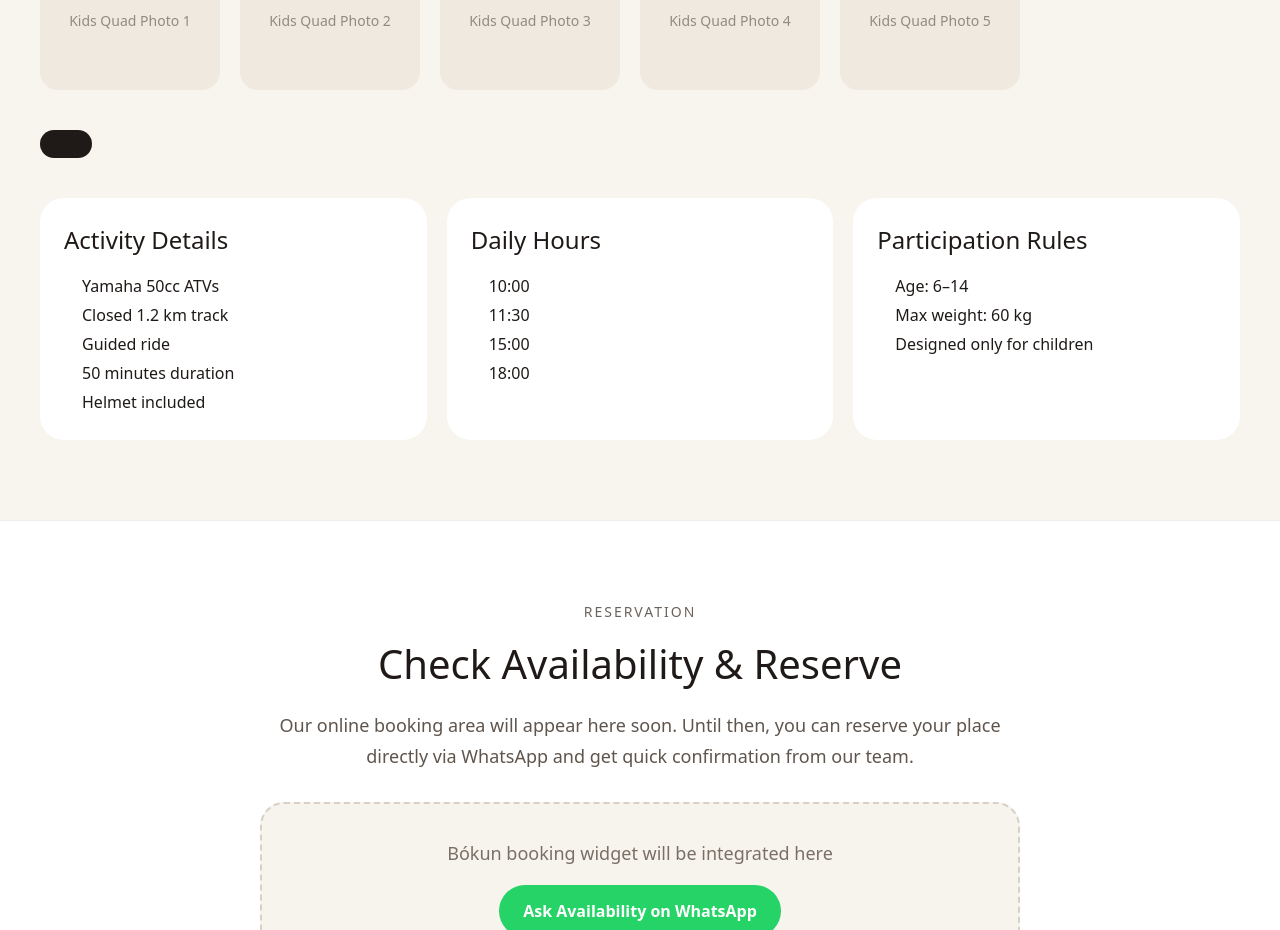
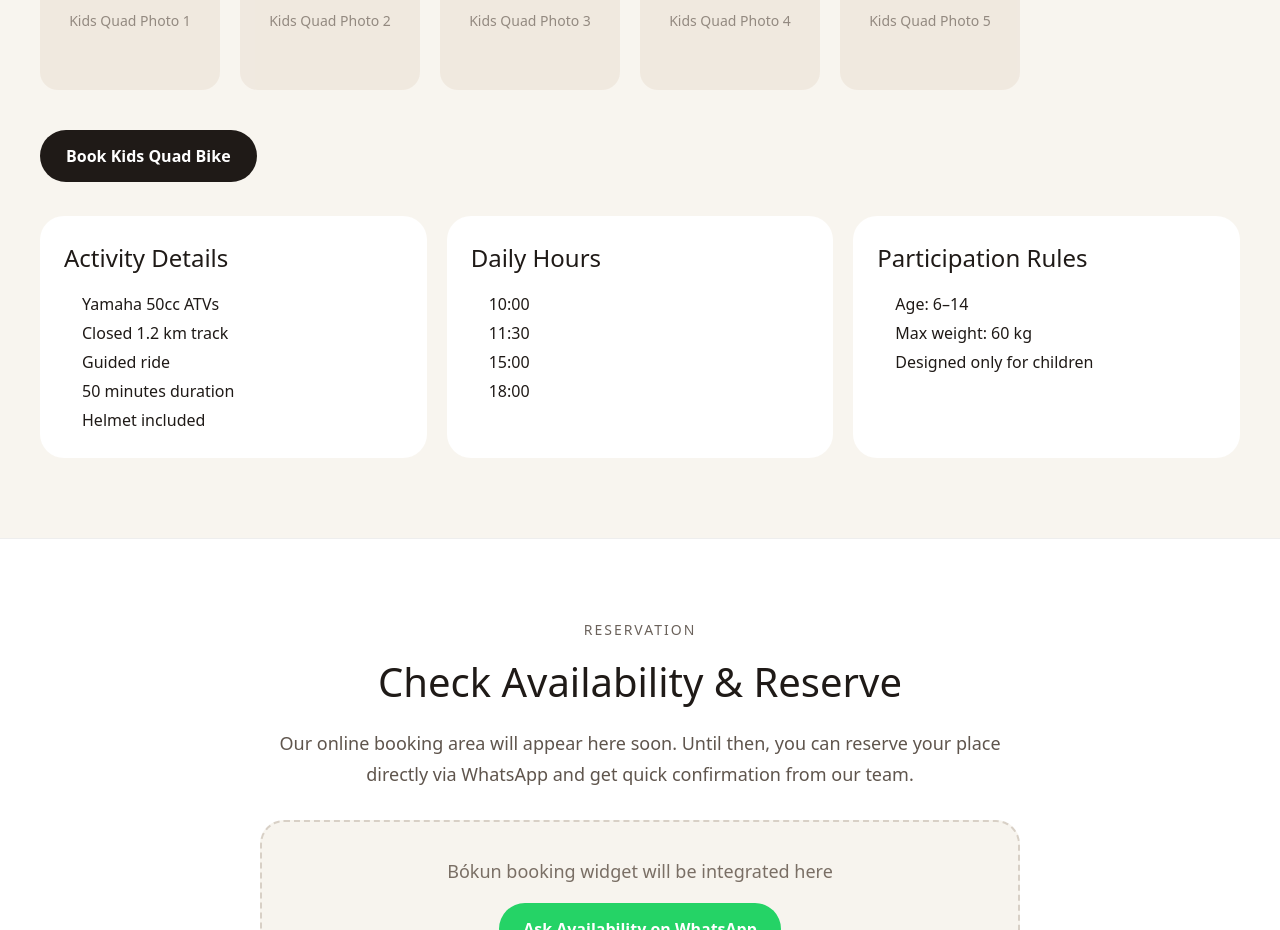
Before and after one commit to comendrive-a11y/comendrive-a11y, a Next.js app: page / in a window 1280 px wide. Shown: the part 3160-4090 px from the top of the page. Built offline with nearby package versions, Linux system fonts and the light colour scheme.

Commit message:
Update page.tsx

```diff
--- a/app/page.tsx
+++ b/app/page.tsx
@@ -870,7 +870,7 @@ halfDayWhy6:
         marginBottom: "34px",
       }}
     >
-      {t.bookKids}
+      {t.kidsBook}
     </a>
 
     <div
```
